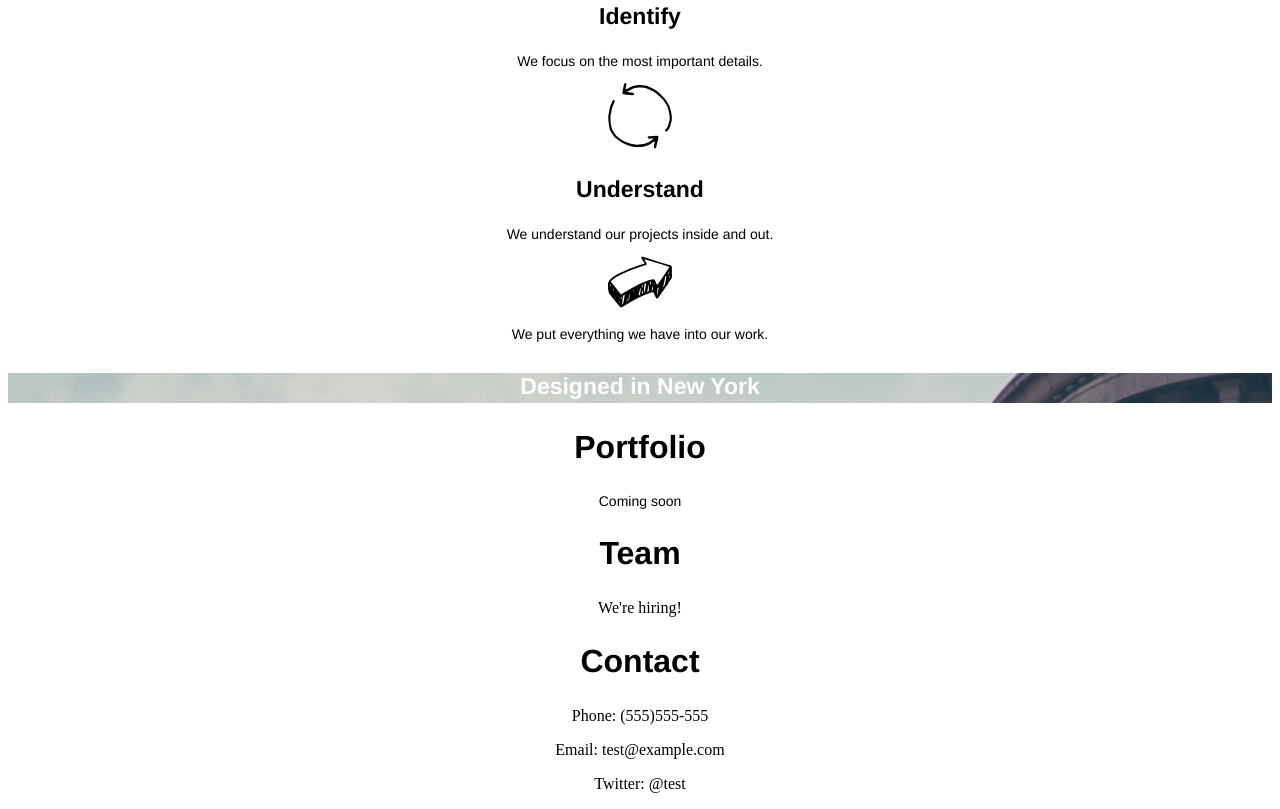
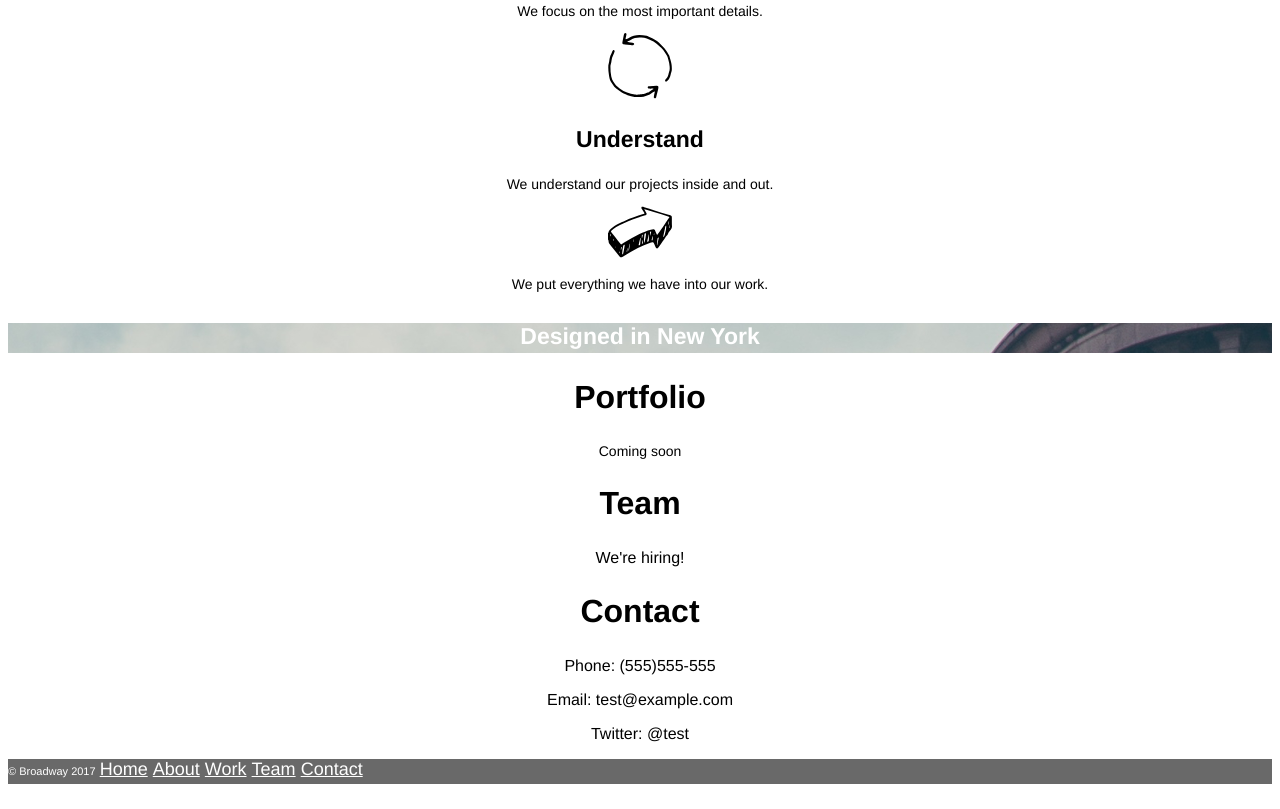
Before and after one commit to amaliacardenas/broadway, a plain HTML site: page index.html in a window 1280 px wide. Shown: the part 546-1355 px from the top of the page. Drawn offline with Linux system fonts and the light colour scheme.

Commit message:
added footer and fixed refactored css

```diff
--- a/index.html
+++ b/index.html
@@ -34,6 +34,7 @@
     <div id="divider">
       <h4>Designed in New York</h4>
     </div>
+
     <div id="portfolio-section">
       <h2>Portfolio</h2>
         <p class="main-text">Coming soon</p>
@@ -45,5 +46,15 @@
         <p>Twitter: @test</p>
     </div>
 
+    <footer>
+      <p>&copy; Broadway 2017
+        <a href="#">Home</a>
+        <a href="#">About</a>
+        <a href="#">Work</a>
+        <a href="#">Team</a>
+        <a href="#">Contact</a>
+      <p>
+    </footer>
+
   </body>
 </html>
--- a/resources/css/styles.css
+++ b/resources/css/styles.css
@@ -1,7 +1,7 @@
 /*general */
 
 body {
-  text-align: center;
+  font-family: Helvetica;
 }
 
 /*header section*/
@@ -9,10 +9,10 @@ body {
 #header {
   background: url('../images/the-flatiron-building.png') no-repeat;
   height: 350px;
+  text-align: center;
 }
 
 #header h1 {
-  font-family: Helvetica;
   font-size:70px;
   font-weight: bold;
   color: white;
@@ -20,28 +20,30 @@ body {
 
 #header li, a {
   list-style: none;
-  font-family: Helvetica;
   font-size: 18px;
   color: white;
   margin: 10px;
+  text-align: center;
 }
 
 /*our process section*/
 
+#our-process {
+  text-align: center;
+  margin-top: -50px;
+}
+
 h2 {
-  font-family: Helvetica;
   font-size: 32px;
   font-weight: bold;
 }
 
 h3 {
-  font-family: Helvetica;
   font-size: 23px;
   font-weight: bold;
 }
 
 .main-text {
-  font-family: Helvetica;
   font-size: 14px;
 }
 
@@ -49,11 +51,34 @@ h3 {
 #divider {
   background: url('../images/the-flatiron-building.png') no-repeat;
   height: 30px;
+  text-align: center;
 }
 
 h4 {
-  font-family: Helvetica;
   font-size: 23px;
   font-weight: bold;
   color: white;
+  text-align: center;
 }
+
+/*portfolio section*/
+
+#portfolio-section {
+  text-align: center;
+}
+
+/*footer*/
+
+footer {
+  background-color: dimgray;
+  height: 25px;
+  color: white;
+}
+
+footer p {
+  font-size: 11px;
+}
+
+footer a {
+  margin: 1px;
+}
```
